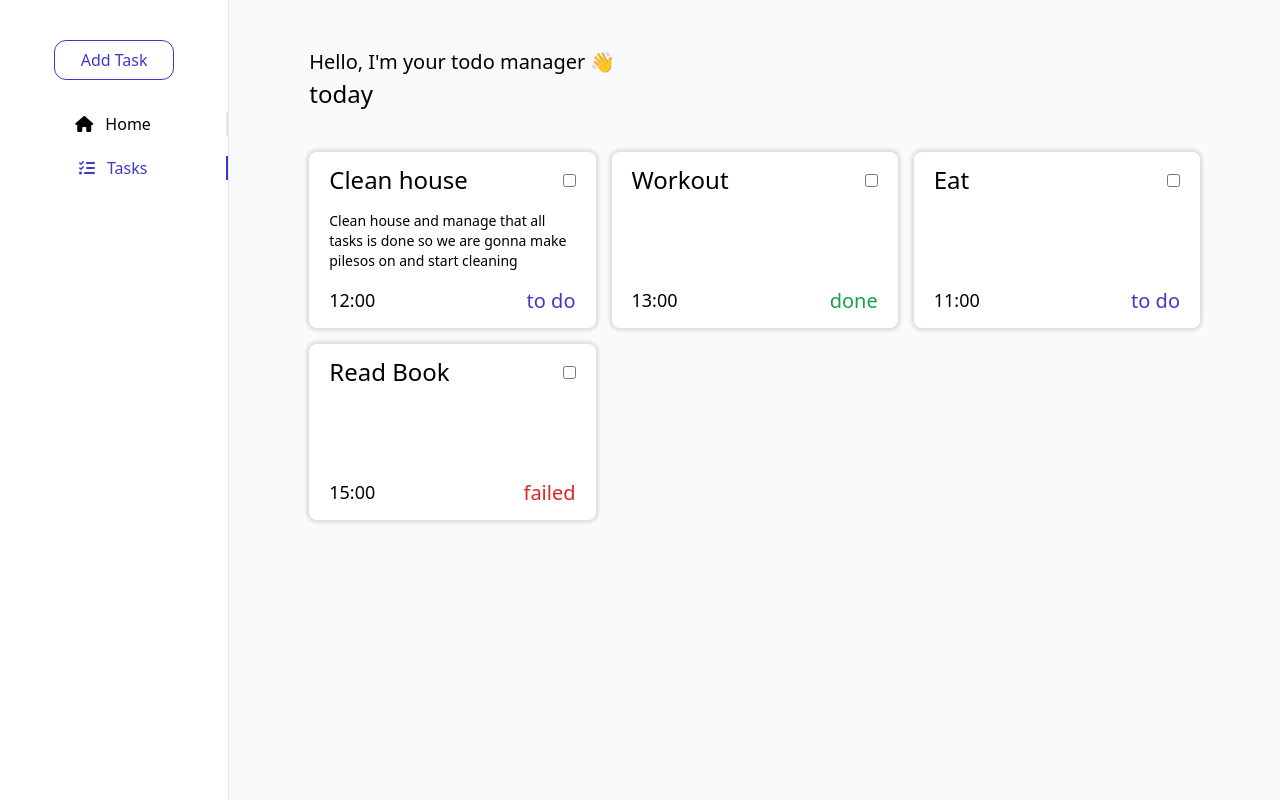
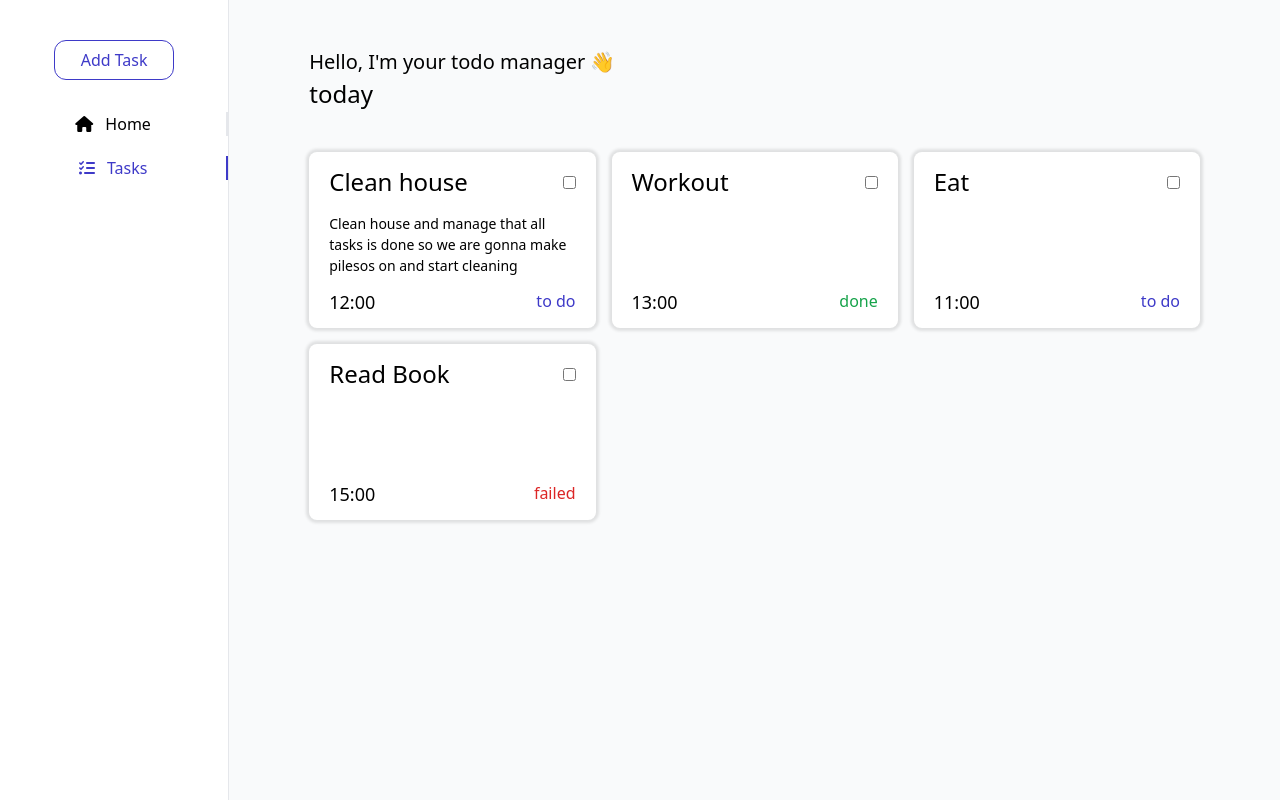
Before and after one commit to sashkaocho/todo-list, a Vue app: page /tasks in a window 1280 px wide. Built offline with nearby package versions, Linux system fonts and the light colour scheme.

Commit message:
style: used configured font styles

```diff
--- a/src/components/TaskContainer.vue
+++ b/src/components/TaskContainer.vue
@@ -22,18 +22,18 @@ const statusColor = computed(() => {
 
 <template>
   <div
-    class="bg-white box-shadow-all-sides flex flex-col justify-between rounded-lg py-3 px-5 h-44 cursor-pointer"
+    class="bg-white box-shadow-all-sides-hovered flex flex-col justify-between rounded-lg py-3 px-5 h-44 cursor-pointer"
   >
     <div class="w-full flex items-center justify-between">
-      <h1 class="text-2xl">{{ title }}</h1>
+      <h1>{{ title }}</h1>
       <input type="checkbox" />
     </div>
-    <p class="text-sm">{{ description }}</p>
+    <p>{{ description }}</p>
     <div class="flex justify-between">
-      <h2 class="text-lg">{{ time }}</h2>
-      <h2 :style="`color: ${statusColor}`" class="text-primary-700">
+      <h3>{{ time }}</h3>
+      <h4 :style="`color: ${statusColor}`" class="text-primary-700">
         {{ status }}
-      </h2>
+      </h4>
     </div>
   </div>
 </template>
```
